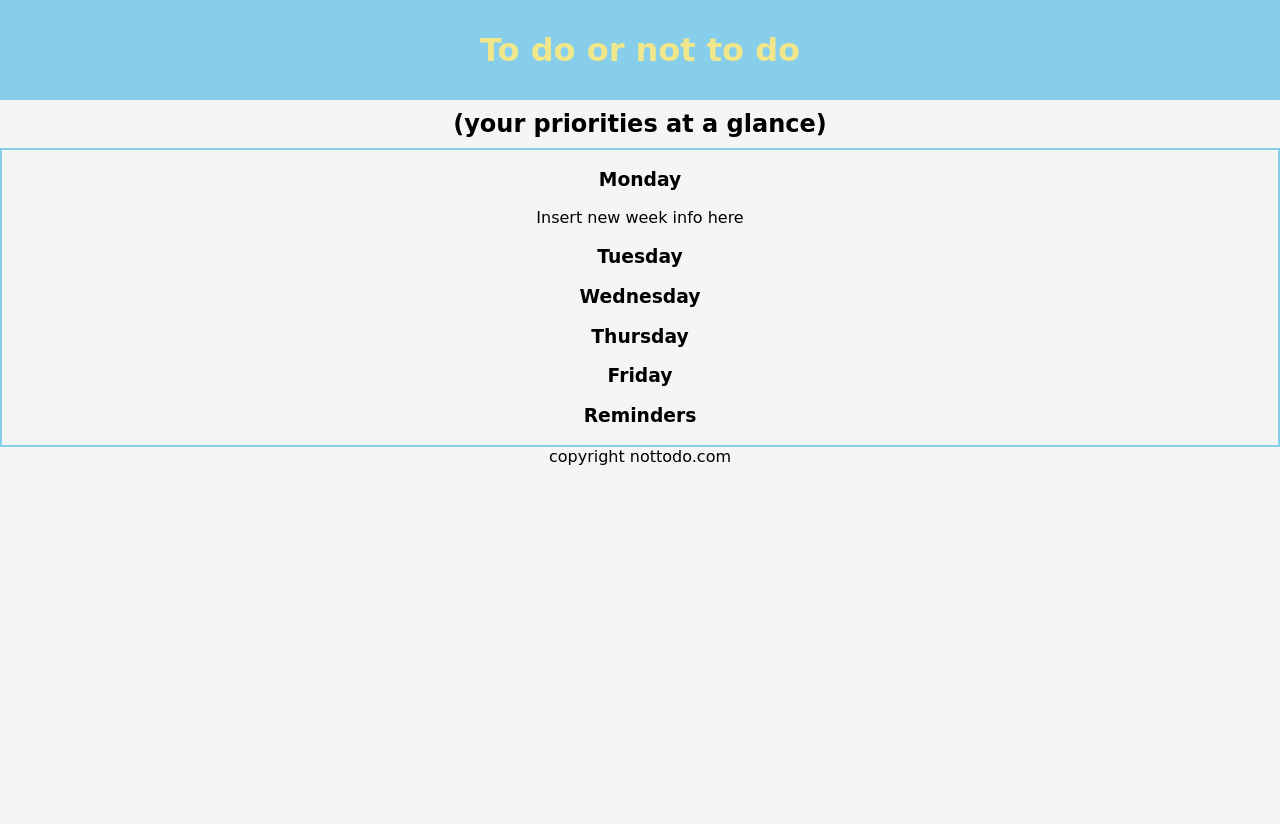
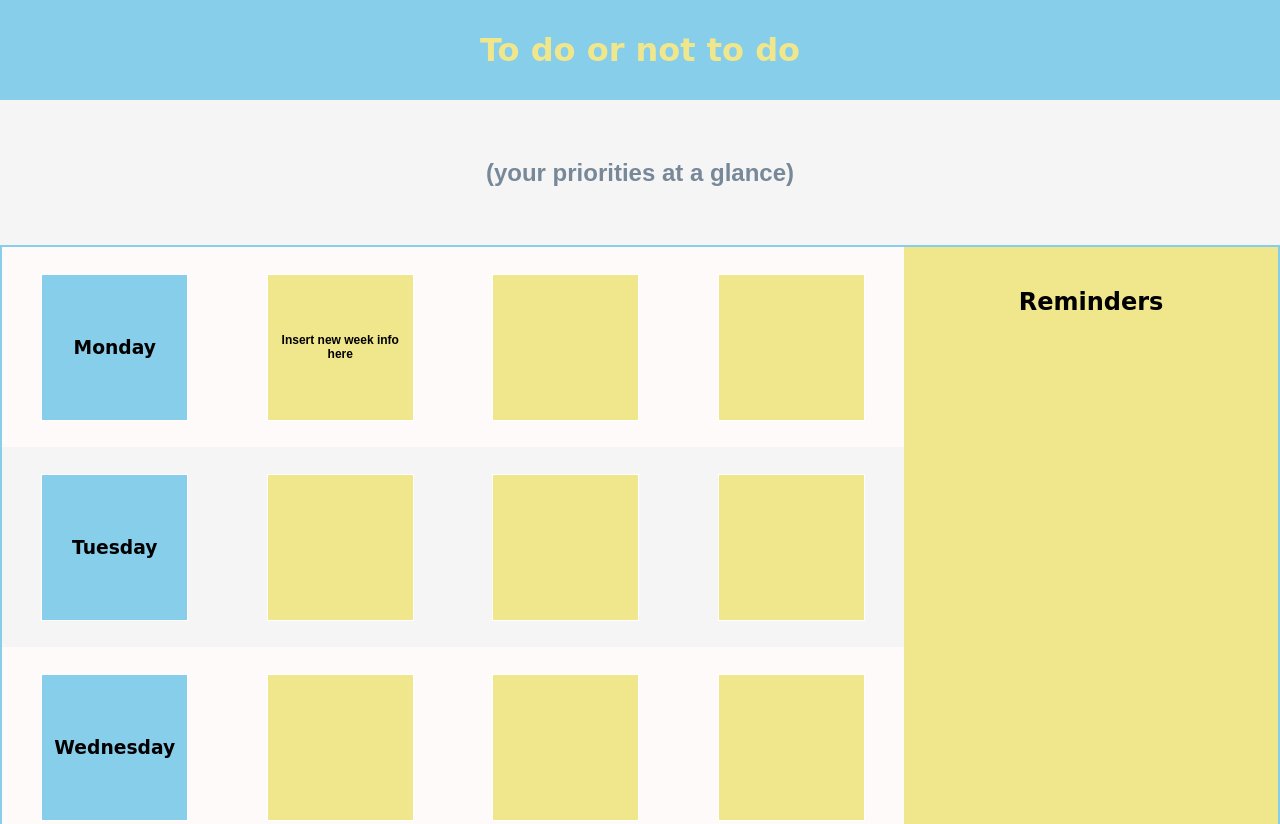
Before and after one commit to xoNelz/flexbox, a plain HTML site: page index.html in a window 1280 px wide. Shown: the top 824 px of the page. Before the commit the page ends 800 px from the top, so only its background shows below. Drawn offline with Linux system fonts and the light colour scheme.

Commit message:
final touches css

```diff
--- a/index.css
+++ b/index.css
@@ -16,14 +16,72 @@ h2 {
   margin: 10px;
 }
 
+.tagline {
+  font-family: 'Quicksand', sans-serif;
+  color: Lightslategrey;
+  line-height: 125px;
+}
+
 .container {
   border: 2px solid skyblue;
+  display: flex;
 }
 
 .week {
+  display: flex;
+  flex-grow: 3;
+  flex-direction: column;
+}
 
+.sec-background {
+  background-color: snow;
 }
 
 .row {
+  display: flex;
+  flex-wrap: wrap;
+  min-height: 200px;
+  justify-content: space-around;
+  align-items: center;
+}
 
+.square {
+  width: 125px;
+  height: 125px;
+  padding: 10px;
+  display: flex;
+  justify-content: center;
+  align-items: center;
 }
+
+.day.square {
+  background-color: skyblue;
+  border: 1px solid white;
+}
+
+.task.square {
+  background-color: Khaki;
+  border: 1px solid white;
+}
+.task p {
+  font-family: 'Quicksand', sans-serif;
+  font-weight: 700;
+  font-size: 12px;
+}
+
+.reminders {
+  background-color: khaki;
+  display: inline-flex;
+  flex-grow: 2;
+}
+
+.reminders h3 {
+  width: 100%;
+  margin: 10px;
+  line-height: 90px;
+  font-size: 24px;
+}
+
+footer {
+  font-size: 24px;
+}
```
